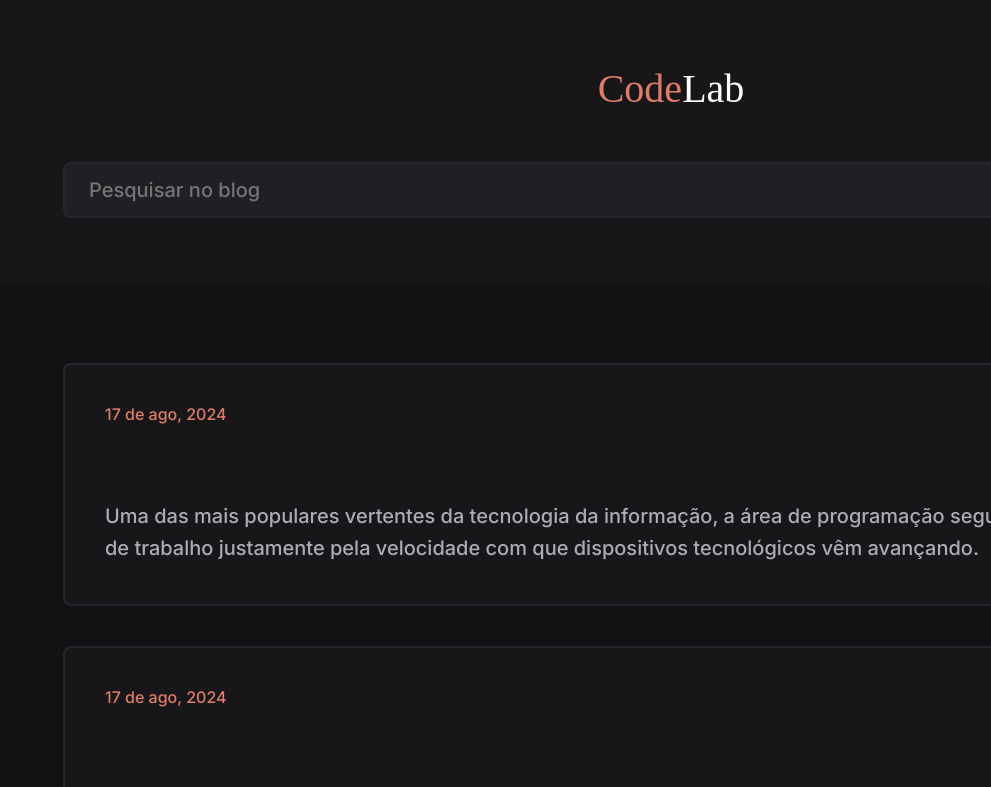
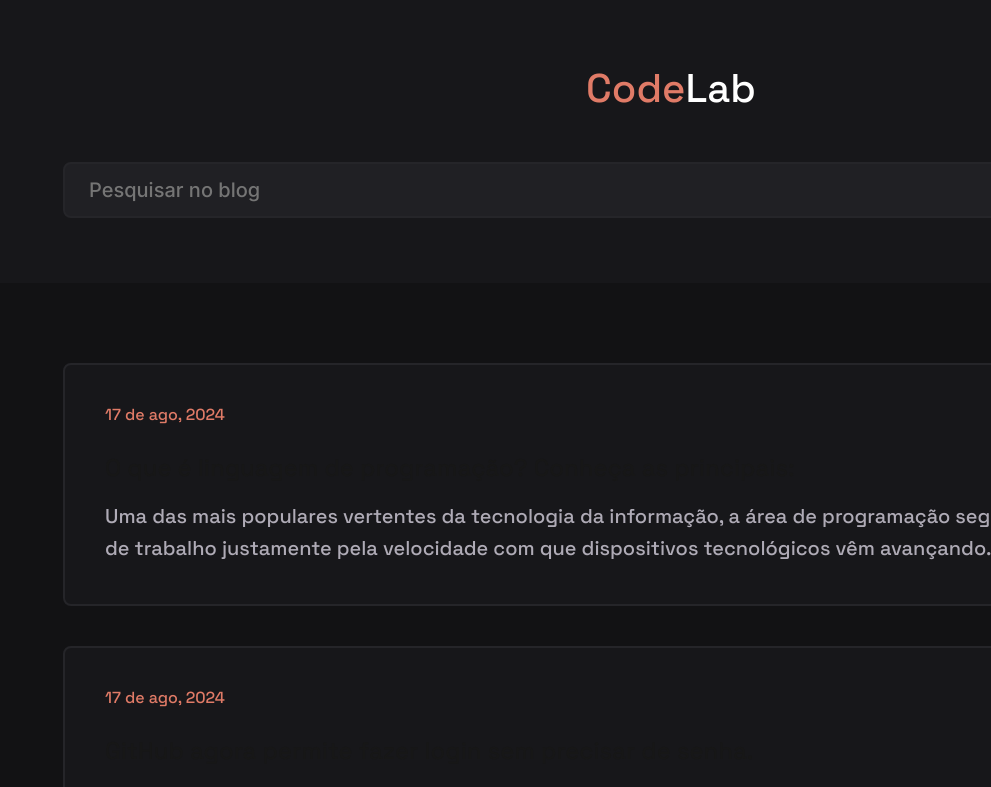
Before and after one commit to xnd-dev/codelab-blog, a Next.js app: page / in a window 1280 px wide. Shown: the top 787 px of the page, without its empty margins (289-1280 px from the left). Built offline with nearby package versions, Linux system fonts and the light colour scheme.

Commit message:
style: changing fonts css

```diff
--- a/src/app/page.module.css
+++ b/src/app/page.module.css
@@ -23,7 +23,7 @@
   border-color: #17171A;
   background-color: #17171A;
   color: #E07B67;
-  font-family: spaceGrotesk;
+  font-family: var(space-grotesk);
   font-weight: 500;
   font-size: 2.5rem;
   line-height: 3.125rem;
@@ -80,7 +80,7 @@
   width: 71rem;
   height: 2rem;
   gap: 61.25rem;
-  font-family: inter;
+  font-family: var(inter);
   font-weight: 500;
   font-size: 1rem;
   line-height: 1.21rem;
@@ -98,7 +98,7 @@
 .title{
   width: 71rem;
   height: 1.9375rem;
-  font-family: space-grotesk;
+  font-family: var(space-grotesk);
   font-weight: 500;
   font-size: 1.5rem;
   line-height: 1.875rem;
@@ -107,7 +107,7 @@
 .subtitle {
   width: 71rem;
   height: 4rem;
-  font-family: inter;
+  font-family: var(inter);
   font-weight: 500;
   font-size: 1.25rem;
   line-height: 2rem;
```
